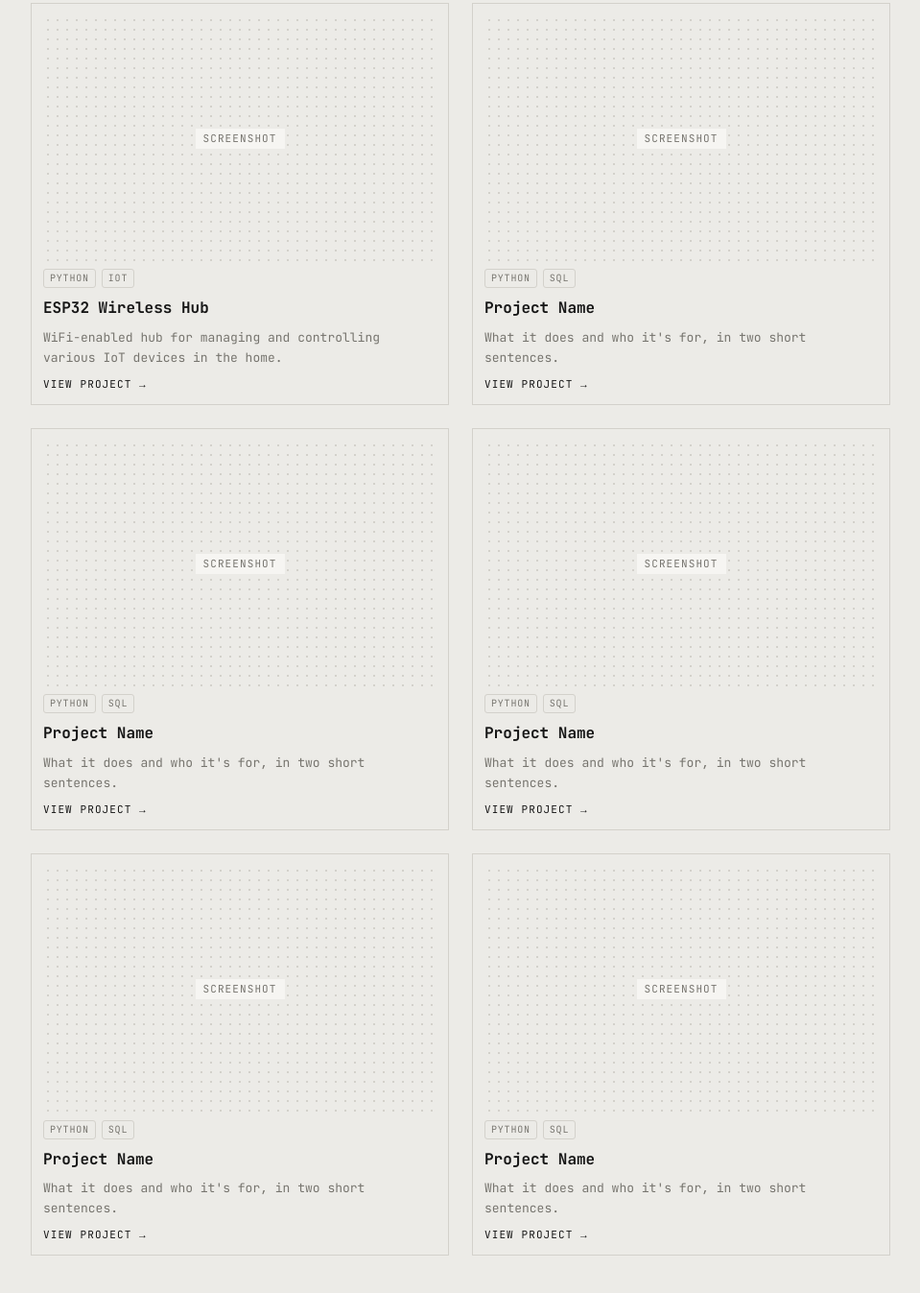
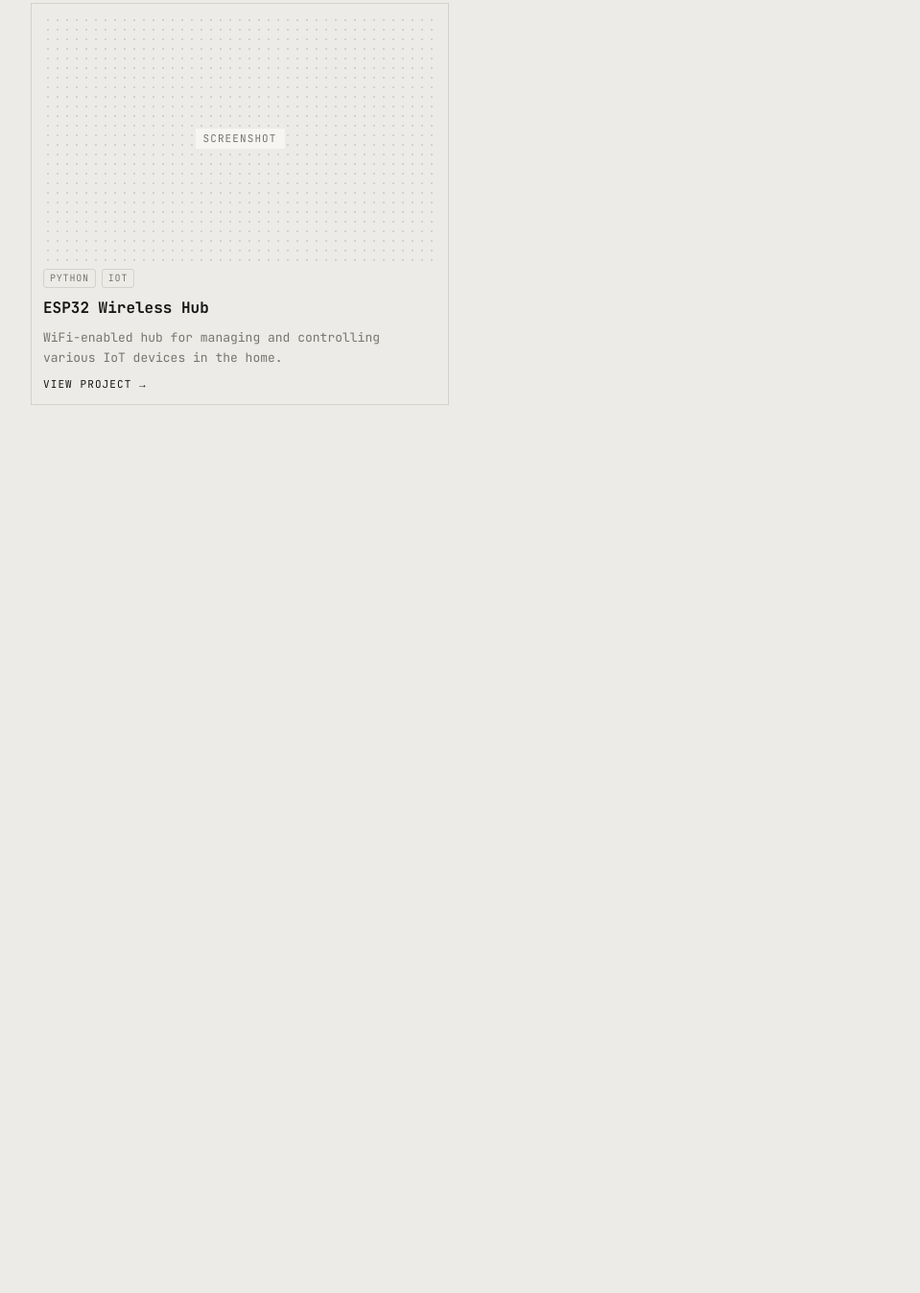
Before and after one commit to StaunchLemur29/portfolio, a plain HTML site: page hardware.html in a window 1280 px wide. Shown: the part 775-2122 px from the top of the page at 96% size, without its empty margins (320-1279 px from the left). After the commit the page ends 1277 px from the top, so only its background shows below. Drawn offline with Linux system fonts and the light colour scheme; a web font is replaced by a local one.

Commit message:
Remove placeholder project cards, add Site Themes card
Drop the empty template cards from Code, Hardware and Design, fix the
card counts in the page labels, remove a stray </article>, and list
the theme engine as a project that opens the theme picker.

Co-Authored-By: Claude Fable 5.2 <noreply@anthropic.com>
Claude-Session: https://claude.ai/code/session_0166s5K1Au8DPvQNdCAhQMRV

```diff
--- a/hardware.html
+++ b/hardware.html
@@ -51,7 +51,7 @@
 
     <main>
         <section class="hero">
-            <p class="label">hardware / 07</p>
+            <p class="label">hardware / 03</p>
             <h1>Hardware</h1>
             <p class="description">Different hardware I've made to assist with various tasks and projects.</p>
         </section>
@@ -87,56 +87,6 @@
                 <p>WiFi-enabled hub for managing and controlling various IoT devices in the home.</p>
                 <a href="#" class="more">VIEW PROJECT →</a>
             </article>
-            <article class="project">
-                <div class="thumb"><span>SCREENSHOT</span></div>
-                <div class="meta">
-                    <span class="tag">Python</span>
-                    <span class="tag">SQL</span>
-                </div>
-                <h3>Project Name</h3>
-                <p>What it does and who it's for, in two short sentences.</p>
-                <a href="#" class="more">VIEW PROJECT →</a>
-            </article>
-                        <article class="project">
-                <div class="thumb"><span>SCREENSHOT</span></div>
-                <div class="meta">
-                    <span class="tag">Python</span>
-                    <span class="tag">SQL</span>
-                </div>
-                <h3>Project Name</h3>
-                <p>What it does and who it's for, in two short sentences.</p>
-                <a href="#" class="more">VIEW PROJECT →</a>
-            </article>
-            <article class="project">
-                <div class="thumb"><span>SCREENSHOT</span></div>
-                <div class="meta">
-                    <span class="tag">Python</span>
-                    <span class="tag">SQL</span>
-                </div>
-                <h3>Project Name</h3>
-                <p>What it does and who it's for, in two short sentences.</p>
-                <a href="#" class="more">VIEW PROJECT →</a>
-            </article>
-            <article class="project">
-                <div class="thumb"><span>SCREENSHOT</span></div>
-                <div class="meta">
-                    <span class="tag">Python</span>
-                    <span class="tag">SQL</span>
-                </div>
-                <h3>Project Name</h3>
-                <p>What it does and who it's for, in two short sentences.</p>
-                <a href="#" class="more">VIEW PROJECT →</a>
-            </article>
-                        <article class="project">
-                <div class="thumb"><span>SCREENSHOT</span></div>
-                <div class="meta">
-                    <span class="tag">Python</span>
-                    <span class="tag">SQL</span>
-                </div>
-                <h3>Project Name</h3>
-                <p>What it does and who it's for, in two short sentences.</p>
-                <a href="#" class="more">VIEW PROJECT →</a>
-            </article>
         </div>
     </main>
 
```
Also changed, not shown: code.html (+6 -36 lines), design.html (+8 -28 lines).
